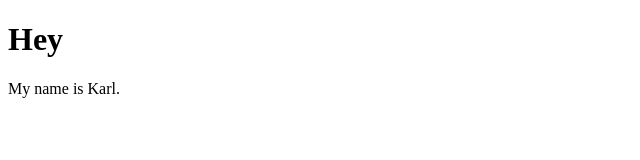
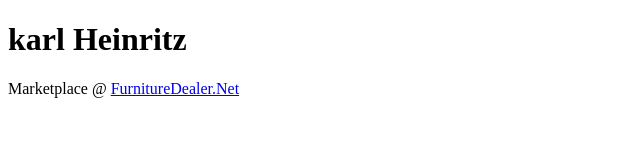
Before and after one commit to kheinritz/kheinritz.github.io, a plain HTML site: page index.html in a window 1280 px wide. Shown: the whole page, without its empty margins (0-640 px from the left). Drawn offline with Linux system fonts and the light colour scheme.

Commit message:
Update index.html

```diff
--- a/index.html
+++ b/index.html
@@ -1,11 +1,11 @@
 <!DOCTYPE html>
 <html>
     <head>
-        <title>Karl</title>
+        <title>Karl Heinritz</title>
     </head>
     <body>
-        <h1>Hey</h1>
-        <p>My name is Karl.</p>
+        <h1>karl Heinritz</h1>
+        <p>Marketplace @ <a href="https://www.furnituredealer.net/">FurnitureDealer.Net</a></p>
     </body>
 
 </html>
```
